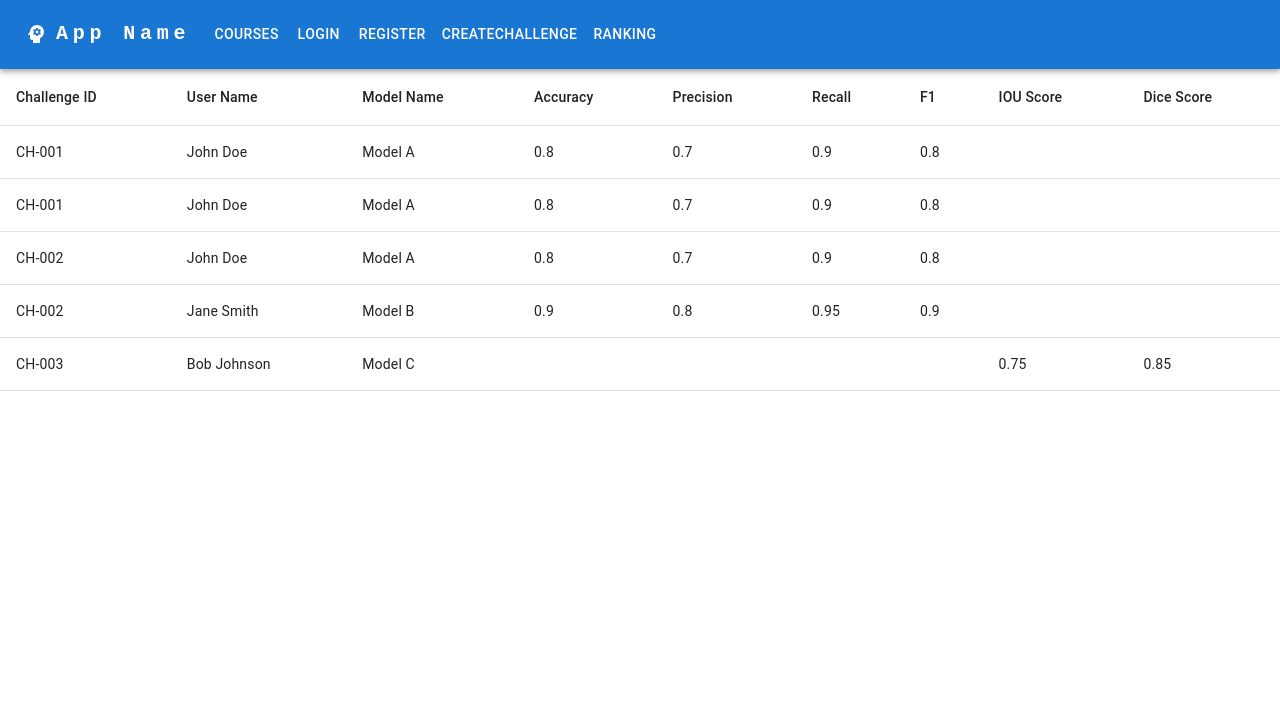
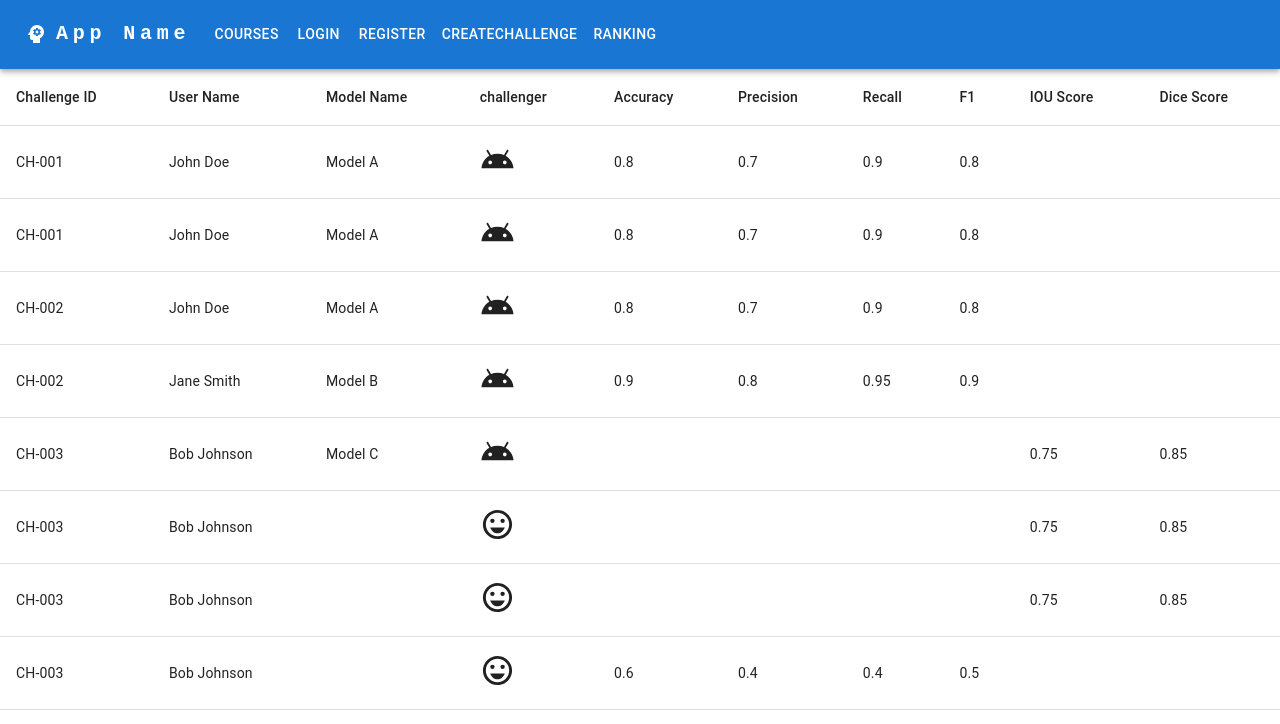
Before and after one commit to 2mey10/Scrum-in-Practice, a React (Create React App) app in the folder frontend/: page /ranking in a window 1280 px wide. Shown: the top 724 px of the page. Built offline with nearby package versions, Linux system fonts and the light colour scheme.

Commit message:
Fixes
Added Challenger field to Ranking table

```diff
--- a/frontend/src/components/Ranking.jsx
+++ b/frontend/src/components/Ranking.jsx
@@ -1,5 +1,8 @@
 import React, { useState } from 'react';
 import { Table, TableHead, TableBody, TableRow, TableCell } from '@mui/material';
+import SentimentVerySatisfiedIcon from '@mui/icons-material/SentimentVerySatisfied';
+import AndroidIcon from '@mui/icons-material/Android';
+
 
 
 function Ranking() {
@@ -9,6 +12,7 @@ function Ranking() {
             id: 1,
             challengeId: 'CH-001',
             userName: 'John Doe',
+            challenger: 'AI',
             modelName: 'Model A',
             accuracy: 0.8,
             precision: 0.7,
@@ -21,6 +25,7 @@ function Ranking() {
             id: 2,
             challengeId: 'CH-001',
             userName: 'John Doe',
+            challenger: 'AI',
             modelName: 'Model A',
             accuracy: 0.8,
             precision: 0.7,
@@ -33,6 +38,7 @@ function Ranking() {
             id: 3,
             challengeId: 'CH-002',
             userName: 'John Doe',
+            challenger: 'AI',
             modelName: 'Model A',
             accuracy: 0.8,
             precision: 0.7,
@@ -45,6 +51,7 @@ function Ranking() {
             id: 4,
             challengeId: 'CH-002',
             userName: 'Jane Smith',
+            challenger: 'AI',
             modelName: 'Model B',
             accuracy: 0.9,
             precision: 0.8,
@@ -57,6 +64,7 @@ function Ranking() {
             id: 5,
             challengeId: 'CH-003',
             userName: 'Bob Johnson',
+            challenger: 'AI',
             modelName: 'Model C',
             // accuracy: 0,
             // precision: 0,
@@ -65,11 +73,51 @@ function Ranking() {
             iouScore: 0.75,
             diceScore: 0.85,
         },
+        {
+            id: 6,
+            challengeId: 'CH-003',
+            userName: 'Bob Johnson',
+            challenger: 'Human',
+            // modelName: 'Model C',
+            // accuracy: 0,
+            // precision: 0,
+            // recall: 0,
+            // f1: 0,
+            iouScore: 0.75,
+            diceScore: 0.85,
+        },
+        {
+            id: 7,
+            challengeId: 'CH-003',
+            userName: 'Bob Johnson',
+            challenger: 'Human',
+            // modelName: 'Model C',
+            // accuracy: 0,
+            // precision: 0,
+            // recall: 0,
+            // f1: 0,
+            iouScore: 0.75,
+            diceScore: 0.85,
+        },
+        {
+            id: 8,
+            challengeId: 'CH-003',
+            userName: 'Bob Johnson',
+            challenger: 'Human',
+            // modelName: 'Model C',
+            accuracy: 0.6,
+            precision: 0.4,
+            recall: 0.4,
+            f1: 0.5,
+            // iouScore: 0.75,
+            // diceScore: 0.85,
+        },
     ])
 
     const [sortColumn, setSortColumn] = useState('');
     const [sortOrder, setSortOrder] = useState('asc');
     const [selectedChallengeId, setSelectedChallengeId] = useState(null);
+    const [selectedChallenger, setSelectedChallenger] = useState(null);
 
     const sortedRanks = ranks.slice().sort((a, b) => {
         const aValue = a[sortColumn];
@@ -103,6 +151,7 @@ function Ranking() {
                     <TableCell onClick={() => handleSort('challengeId')}>Challenge ID</TableCell>
                     <TableCell onClick={() => handleSort('userName')}>User Name</TableCell>
                     <TableCell onClick={() => handleSort('modelName')}>Model Name</TableCell>
+                    <TableCell onClick={() => handleSort('challenger')}>challenger</TableCell>
                     <TableCell onClick={() => handleSort('accuracy')}>Accuracy</TableCell>
                     <TableCell onClick={() => handleSort('precision')}>Precision</TableCell>
                     <TableCell onClick={() => handleSort('recall')}>Recall</TableCell>
@@ -119,6 +168,13 @@ function Ranking() {
                         </TableCell>
                         <TableCell>{row.userName}</TableCell>
                         <TableCell>{row.modelName}</TableCell>
+                        <TableCell>
+                            {row.challenger === "AI" ? (
+                                <AndroidIcon fontSize="large" />
+                            ) : (
+                                <SentimentVerySatisfiedIcon fontSize="large" />
+                            )}
+                        </TableCell>
                         <TableCell>{row.accuracy}</TableCell>
                         <TableCell>{row.precision}</TableCell>
                         <TableCell>{row.recall}</TableCell>
```
